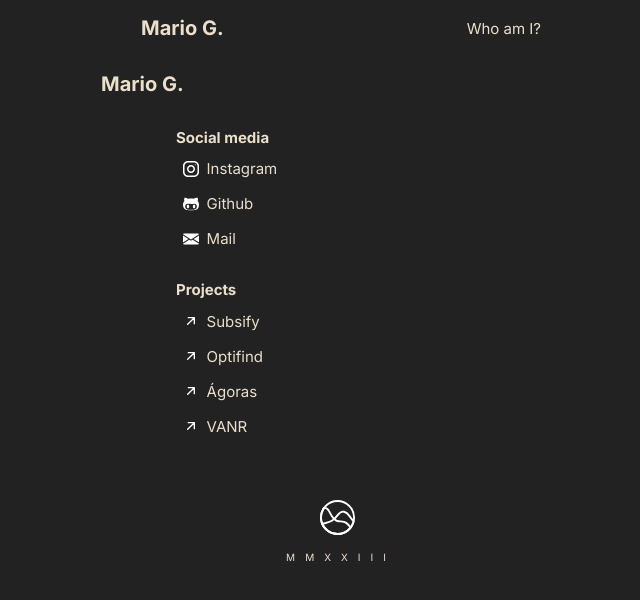
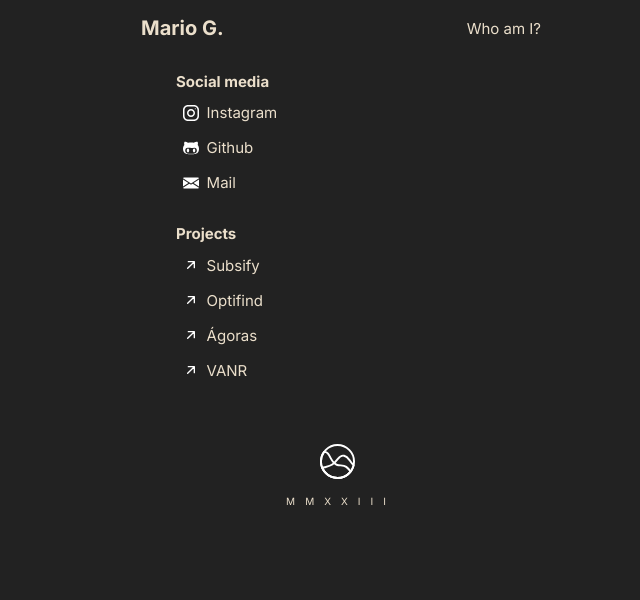
Before and after one commit to defcxz/web, a Next.js app: page / in a window 1280 px wide. Shown: the top 600 px of the page, without its empty margins (299-939 px from the left). Built offline with nearby package versions, Linux system fonts and the light colour scheme.

Commit message:
General changes due to reimplementation of navbar

```diff
--- a/app/page.tsx
+++ b/app/page.tsx
@@ -1,10 +1,9 @@
 'use client'
 
-import styles from './styles/page.module.css';
+import styles from './styles/page.module.css'
 import Image from 'next/image';
 import content from './content.json';
 import { useState } from 'react';
-import logo from '../public/assets/mi-logo.svg'
 
 export default function Home() {
 
@@ -25,11 +24,6 @@ export default function Home() {
 
   return (
     <main className={styles.main}>
-      <h1 className={`${styles.title}`}>
-        {content.nombre}
-      </h1>
-
-
       <div className={styles.grouplist}>
         <h2 className={`${styles.subtitle}`}>
           Social media
--- a/app/styles/page.module.css
+++ b/app/styles/page.module.css
@@ -1,22 +1,6 @@
 .grouplist {
   width: 330px;
   margin: 2rem auto;
-}
-
-@keyframes fade-in {
-  from {
-    margin-top: 40rem;
-    opacity: 0;
-  }
-
-  to {
-    margin-top: 1rem;
-    opacity: 1;
-  }
-}
-
-.main {
-  margin: 2rem 10rem;
 }
 
 .container {
@@ -80,24 +64,6 @@
   animation: glow 0.25s ease-in-out forwards;
 }
 
-.title {
-  font-size: 20px;
-  font-weight: 700;
-  max-width: 30rem;
-  margin: 0 auto;
-}
-
-.title a {
-  text-decoration: none;
-  color: #0070f3;
-}
-
-.title a:active,
-.title a:focus,
-.title a:hover {
-  text-decoration: underline;
-}
-
 .subtitle {
   font-weight: 700;
   font-size: 15px;
```
Also changed, not shown: app/about/about.module.css (added, +10 -0 lines), app/about/page.tsx (added, +10 -0 lines), app/globals.css (+0 -10 lines).
